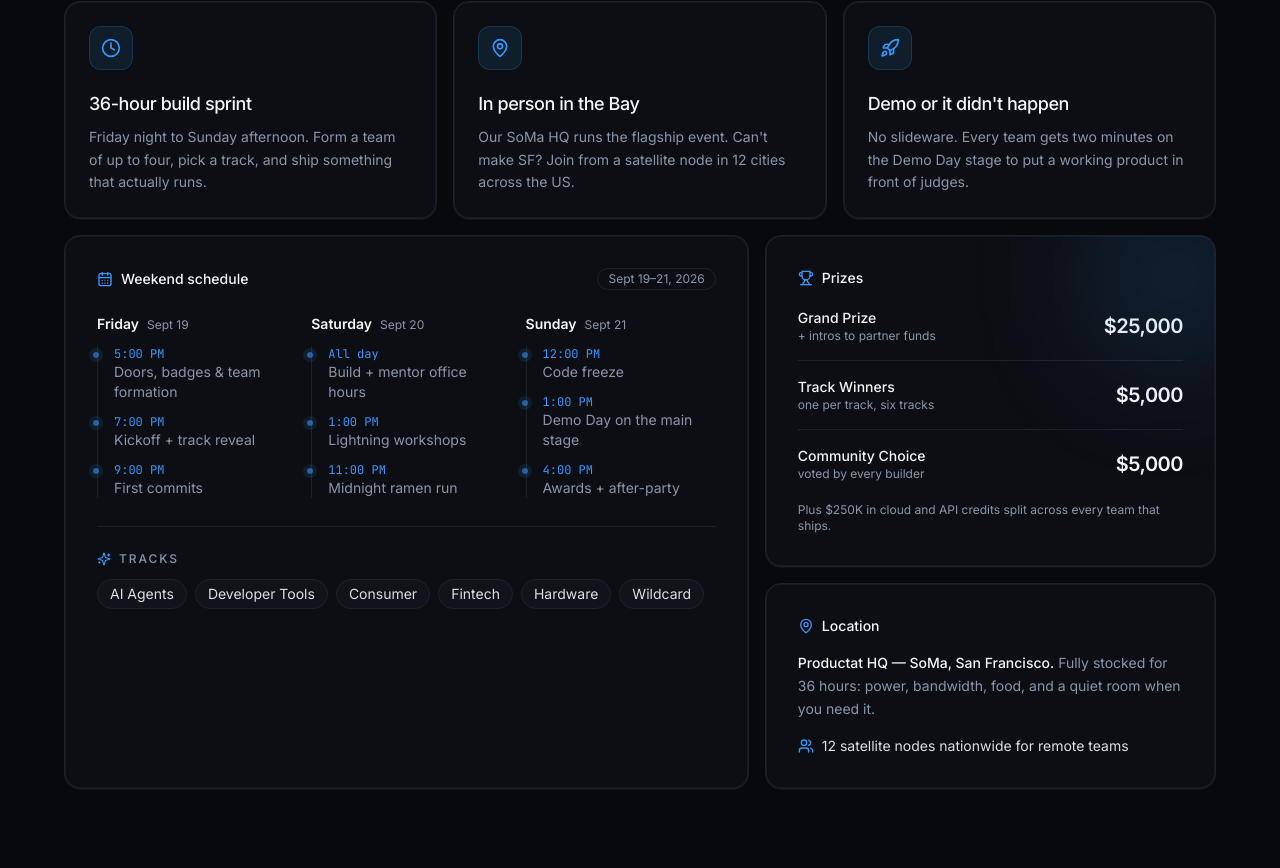
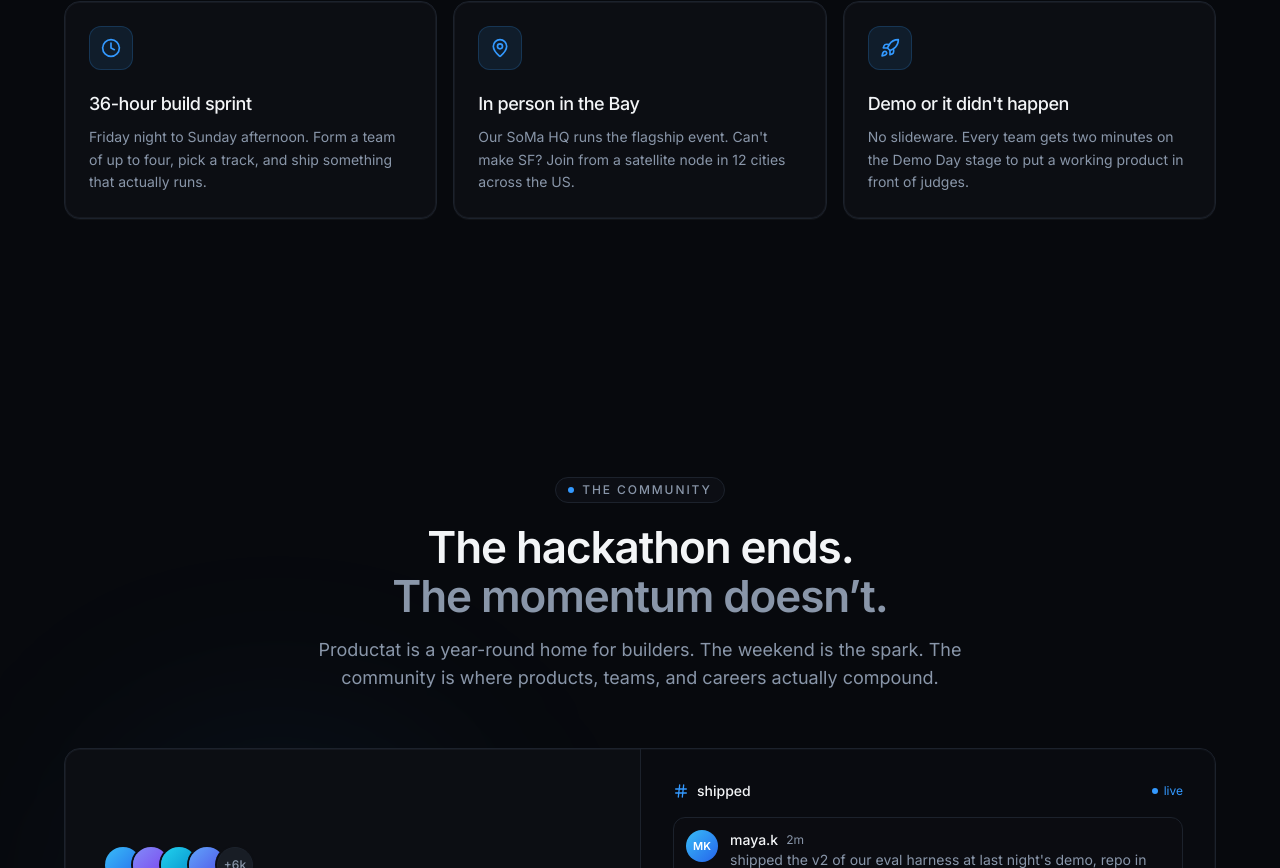
Before and after one commit to Subashboy1230/productat, a Next.js app: page / in a window 1280 px wide. Shown: the part 1732-2600 px from the top of the page. Built offline with nearby package versions, Linux system fonts and the light colour scheme.

Commit message:
Trim hackathon section (remove schedule/prizes/location grid) and remove em-dashes

```diff
--- a/app/layout.tsx
+++ b/app/layout.tsx
@@ -2,12 +2,12 @@
 import "./globals.css";
 
 export const metadata: Metadata = {
-  title: "Productat — Build. Ship. Belong.",
+  title: "Productat: Build. Ship. Belong.",
   description:
     "Productat runs hackathons and a year-round product community for builders across the US, based in the Bay Area. Ship something real in a weekend, then keep building with people who do the same.",
   metadataBase: new URL("https://productat.com"),
   openGraph: {
-    title: "Productat — Build. Ship. Belong.",
+    title: "Productat: Build. Ship. Belong.",
     description:
       "Hackathons and a product community for builders across the US, based in the Bay Area.",
     url: "https://productat.com",
@@ -16,7 +16,7 @@
   },
   twitter: {
     card: "summary_large_image",
-    title: "Productat — Build. Ship. Belong.",
+    title: "Productat: Build. Ship. Belong.",
     description:
       "Hackathons and a product community for builders across the US, based in the Bay Area.",
   },
--- a/components/site/community.tsx
+++ b/components/site/community.tsx
@@ -48,7 +48,7 @@
     initials: "MK",
     name: "maya.k",
     color: "from-sky-400 to-blue-600",
-    text: "shipped the v2 of our eval harness at last night's demo — repo in #open-source",
+    text: "shipped the v2 of our eval harness at last night's demo, repo in #open-source",
     meta: "2m",
   },
   {
@@ -62,7 +62,7 @@
     initials: "RT",
     name: "rosa.t",
     color: "from-cyan-400 to-sky-600",
-    text: "office hours with a seed fund opened up Thursday 3pm PT — grabbed a slot 🚀",
+    text: "office hours with a seed fund opened up Thursday 3pm PT, grabbed a slot 🚀",
     meta: "26m",
   },
 ];
@@ -85,7 +85,7 @@
               </span>
             </>
           }
-          description="Productat is a year-round home for builders. The weekend is the spark — the community is where products, teams, and careers actually compound."
+          description="Productat is a year-round home for builders. The weekend is the spark. The community is where products, teams, and careers actually compound."
         />
 
         {/* wide member card with chat mock */}
--- a/components/site/faq.tsx
+++ b/components/site/faq.tsx
@@ -9,7 +9,7 @@
 const faqs = [
   {
     q: "Who can apply?",
-    a: "Anyone who builds — engineers, designers, PMs, founders, and students. Come solo or with a team of up to four. You don't need a polished idea in advance; plenty of teams form Friday night.",
+    a: "Anyone who builds: engineers, designers, PMs, founders, and students. Come solo or with a team of up to four. You don't need a polished idea in advance; plenty of teams form Friday night.",
   },
   {
     q: "How much does it cost?",
@@ -25,7 +25,7 @@
   },
   {
     q: "What can I build?",
-    a: "Anything that fits one of the tracks — AI agents, developer tools, consumer, fintech, hardware, or wildcard — and can demo live in two minutes. Working beats polished.",
+    a: "Anything that fits one of the tracks (AI agents, developer tools, consumer, fintech, hardware, or wildcard) and can demo live in two minutes. Working beats polished.",
   },
   {
     q: "Who owns what I build?",
--- a/components/site/hackathon.tsx
+++ b/components/site/hackathon.tsx
@@ -1,15 +1,6 @@
-import {
-  Clock,
-  MapPin,
-  Rocket,
-  Trophy,
-  Sparkles,
-  Users,
-  CalendarDays,
-} from "lucide-react";
+import { Clock, MapPin, Rocket } from "lucide-react";
 
 import { SectionHeading } from "@/components/site/section-heading";
-import { Badge } from "@/components/ui/badge";
 
 const format = [
   {
@@ -29,51 +20,6 @@
   },
 ];
 
-const schedule = [
-  {
-    day: "Friday",
-    date: "Sept 19",
-    items: [
-      ["5:00 PM", "Doors, badges & team formation"],
-      ["7:00 PM", "Kickoff + track reveal"],
-      ["9:00 PM", "First commits"],
-    ],
-  },
-  {
-    day: "Saturday",
-    date: "Sept 20",
-    items: [
-      ["All day", "Build + mentor office hours"],
-      ["1:00 PM", "Lightning workshops"],
-      ["11:00 PM", "Midnight ramen run"],
-    ],
-  },
-  {
-    day: "Sunday",
-    date: "Sept 21",
-    items: [
-      ["12:00 PM", "Code freeze"],
-      ["1:00 PM", "Demo Day on the main stage"],
-      ["4:00 PM", "Awards + after-party"],
-    ],
-  },
-];
-
-const tracks = [
-  "AI Agents",
-  "Developer Tools",
-  "Consumer",
-  "Fintech",
-  "Hardware",
-  "Wildcard",
-];
-
-const prizes = [
-  { place: "Grand Prize", amount: "$25,000", note: "+ intros to partner funds" },
-  { place: "Track Winners", amount: "$5,000", note: "one per track, six tracks" },
-  { place: "Community Choice", amount: "$5,000", note: "voted by every builder" },
-];
-
 export function Hackathon() {
   return (
     <section id="hackathon" className="relative scroll-mt-24 py-24 sm:py-32">
@@ -89,7 +35,6 @@
           description="Productat hackathons are built for people who would rather ship than pitch. Show up with an idea, leave with a product and a team that ships."
         />
 
-        {/* format cards */}
         <div className="mt-14 grid gap-4 md:grid-cols-3">
           {format.map((f) => (
             <div
@@ -108,113 +53,6 @@
             </div>
           ))}
         </div>
-
-        {/* schedule + prizes/location */}
-        <div className="mt-4 grid gap-4 lg:grid-cols-5">
-          {/* schedule */}
-          <div className="rounded-2xl border border-border bg-card p-6 ring-hairline sm:p-8 lg:col-span-3">
-            <div className="flex items-center justify-between">
-              <div className="flex items-center gap-2 text-sm font-medium">
-                <CalendarDays className="h-4 w-4 text-primary" />
-                Weekend schedule
-              </div>
-              <Badge variant="outline" className="font-normal">
-                Sept 19&ndash;21, 2026
-              </Badge>
-            </div>
-
-            <div className="mt-6 grid gap-6 sm:grid-cols-3">
-              {schedule.map((col) => (
-                <div key={col.day}>
-                  <div className="flex items-baseline gap-2">
-                    <span className="text-sm font-semibold">{col.day}</span>
-                    <span className="text-xs text-muted-foreground">
-                      {col.date}
-                    </span>
-                  </div>
-                  <div className="mt-3 space-y-3 border-l border-border pl-4">
-                    {col.items.map(([time, label]) => (
-                      <div key={label} className="relative">
-                        <span className="absolute -left-[1.3rem] top-1.5 h-1.5 w-1.5 rounded-full bg-primary/60 ring-4 ring-primary/10" />
-                        <div className="font-mono text-xs text-primary">
-                          {time}
-                        </div>
-                        <div className="text-sm text-muted-foreground">
-                          {label}
-                        </div>
-                      </div>
-                    ))}
-                  </div>
-                </div>
-              ))}
-            </div>
-
-            <div className="mt-7 border-t border-border pt-6">
-              <div className="flex items-center gap-2 text-xs font-medium uppercase tracking-[0.16em] text-muted-foreground">
-                <Sparkles className="h-3.5 w-3.5 text-primary" /> Tracks
-              </div>
-              <div className="mt-3 flex flex-wrap gap-2">
-                {tracks.map((t) => (
-                  <span
-                    key={t}
-                    className="rounded-full border border-border bg-secondary/40 px-3 py-1 text-sm text-foreground/90"
-                  >
-                    {t}
-                  </span>
-                ))}
-              </div>
-            </div>
-          </div>
-
-          {/* prizes + location */}
-          <div className="grid gap-4 lg:col-span-2">
-            <div className="relative overflow-hidden rounded-2xl border border-border bg-card p-6 ring-hairline sm:p-8">
-              <div className="pointer-events-none absolute -right-10 -top-10 h-40 w-40 rounded-full bg-primary/20 blur-3xl" />
-              <div className="flex items-center gap-2 text-sm font-medium">
-                <Trophy className="h-4 w-4 text-primary" /> Prizes
-              </div>
-              <div className="mt-5 space-y-4">
-                {prizes.map((p) => (
-                  <div
-                    key={p.place}
-                    className="flex items-center justify-between gap-3 border-b border-border pb-4 last:border-0 last:pb-0"
-                  >
-                    <div>
-                      <div className="text-sm font-medium">{p.place}</div>
-                      <div className="text-xs text-muted-foreground">
-                        {p.note}
-                      </div>
-                    </div>
-                    <div className="text-xl font-semibold tracking-tight text-foreground">
-                      {p.amount}
-                    </div>
-                  </div>
-                ))}
-              </div>
-              <p className="mt-5 text-xs text-muted-foreground">
-                Plus $250K in cloud and API credits split across every team that
-                ships.
-              </p>
-            </div>
-
-            <div className="rounded-2xl border border-border bg-card p-6 ring-hairline sm:p-8">
-              <div className="flex items-center gap-2 text-sm font-medium">
-                <MapPin className="h-4 w-4 text-primary" /> Location
-              </div>
-              <p className="mt-4 text-sm leading-relaxed text-muted-foreground">
-                <span className="font-medium text-foreground">
-                  Productat HQ &mdash; SoMa, San Francisco.
-                </span>{" "}
-                Fully stocked for 36 hours: power, bandwidth, food, and a quiet
-                room when you need it.
-              </p>
-              <div className="mt-4 flex items-center gap-2 text-sm text-foreground/90">
-                <Users className="h-4 w-4 text-primary" />
-                12 satellite nodes nationwide for remote teams
-              </div>
-            </div>
-          </div>
-        </div>
       </div>
     </section>
   );
--- a/components/site/hero.tsx
+++ b/components/site/hero.tsx
@@ -66,7 +66,7 @@
             style={{ animationDelay: "120ms" }}
           >
             Productat runs high-intensity hackathons and a year-round community
-            for product builders &mdash; engineers, designers, and founders.
+            for product builders: engineers, designers, and founders.
             Builders from every corner of the US, with a home base in the Bay
             Area.
           </p>
--- a/components/site/sponsors.tsx
+++ b/components/site/sponsors.tsx
@@ -25,7 +25,7 @@
         <SectionHeading
           eyebrow="Sponsors & Partners"
           title="Backed by the tools builders actually use"
-          description="Sponsors put real infrastructure, credits, and mentors in the room — and meet the builders shipping on their stack first."
+          description="Sponsors put real infrastructure, credits, and mentors in the room, and meet the builders shipping on their stack first."
         />
 
         <div className="mt-14 grid grid-cols-2 gap-px overflow-hidden rounded-2xl border border-border bg-border ring-hairline sm:grid-cols-3 lg:grid-cols-4">
--- a/package.json
+++ b/package.json
@@ -2,7 +2,7 @@
   "name": "productat",
   "version": "1.0.0",
   "private": true,
-  "description": "Productat — hackathons and a product community for builders. Bay Area based, US-wide.",
+  "description": "Productat: hackathons and a product community for builders. Bay Area based, US-wide.",
   "scripts": {
     "dev": "next dev",
     "build": "next build",
```
Also changed, not shown: 1 other file (tests, documents, lock files or other folders).
